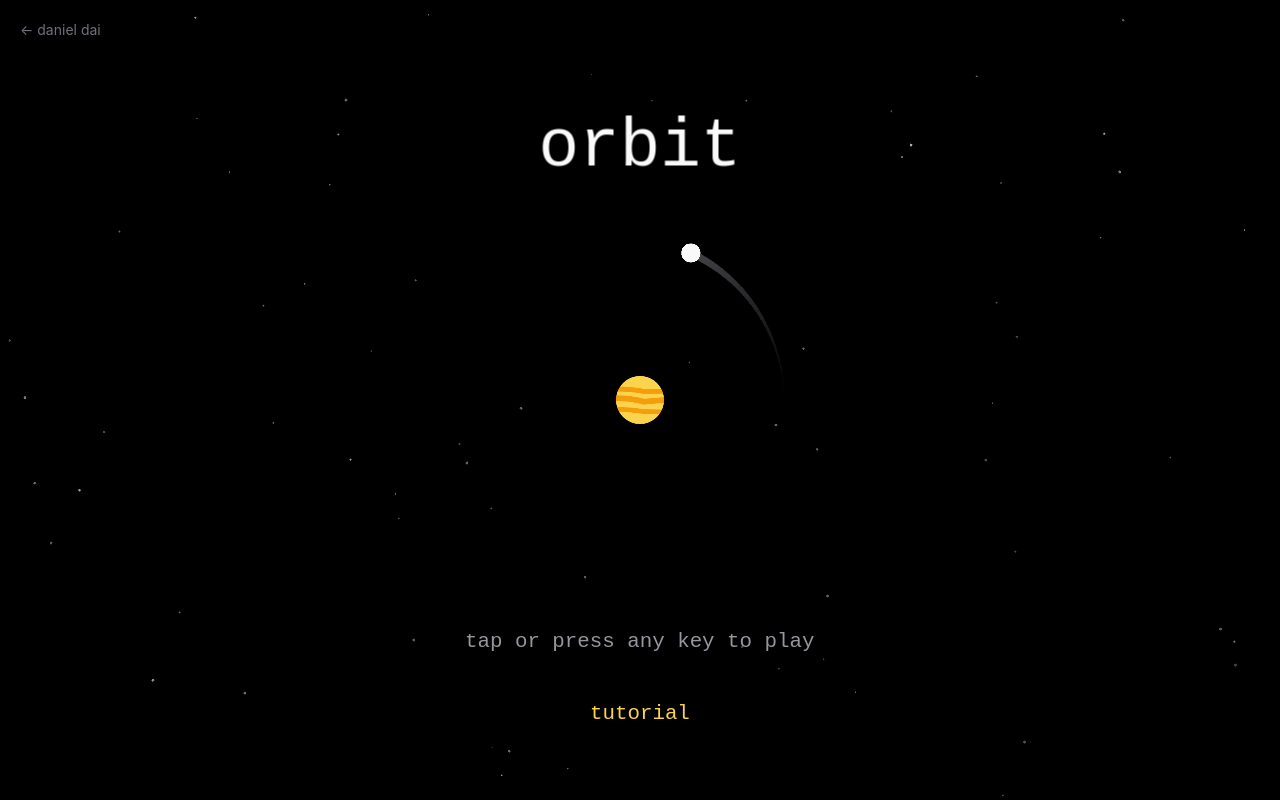
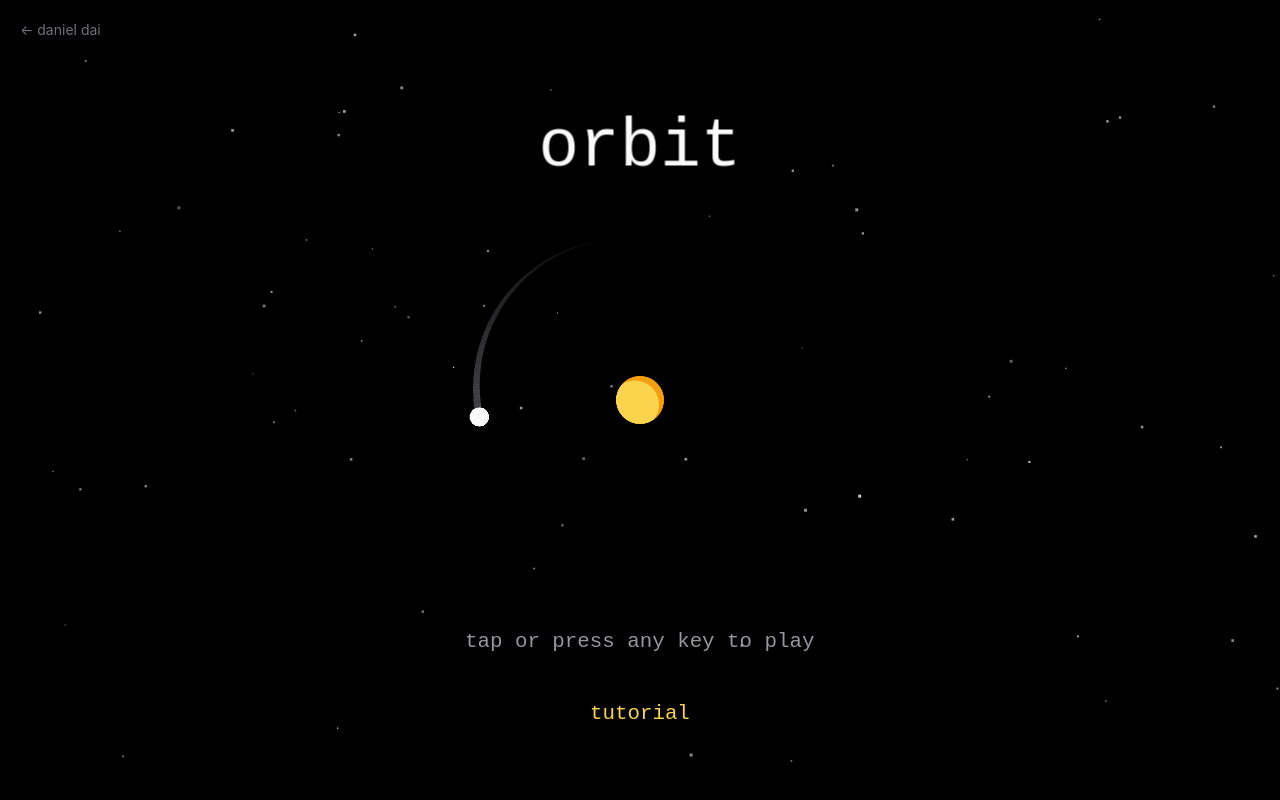
Before and after one commit to daidaniel/daidaniel.github.io, an Astro site: page /orbit in a window 1280 px wide. Built offline with nearby package versions, Linux system fonts and the light colour scheme; Astro itself is replaced by a stand-in of ours; animation ran at ten frames a second.

Commit message:
Crescent planet, wide dim thrust puffs, static baked starfield; fix sim-speed bug
- Planet: amber-500 shadow disc with an offset amber-300 lit circle —
  crescent shading, random light angle per load. Bands and glow removed.
- Thrust: wide faint amber puffs (0.57x planet radius, alpha 0.12, ~20/s,
  perpendicular spawn jitter) — subtler and broader than the wisps.
- Starfield: static, baked into one viewport-sized canvas texture (single
  draw call, rebuilt on resize) — the twinkle tweens are gone.
- Real lag root cause found while verifying: Phaser's delta smoothing caps
  deltas near the 60fps target, so a 30fps session ran the entire sim at
  half speed — that IS the 'lag'. fps.smoothStep=false; update() already
  clamps raw dt at 50ms. Sim now tracks wall time at any frame rate.

```diff
--- a/src/scripts/orbit.ts
+++ b/src/scripts/orbit.ts
@@ -95,8 +95,7 @@ class GameScene extends Phaser.Scene {
 
   trailGfx!: Phaser.GameObjects.Graphics;
   joyGfx!: Phaser.GameObjects.Graphics;
-  glow!: Phaser.GameObjects.Image; // engine glow on the planet's trailing edge
-  exhaustT = 0; // throttles wisp emission to ~30/s
+  exhaustT = 0; // throttles puff emission to ~20/s
   exhaust!: Phaser.GameObjects.Particles.ParticleEmitter;
   boom!: Phaser.GameObjects.Particles.ParticleEmitter;
   scoreText!: Phaser.GameObjects.Text;
@@ -107,7 +106,7 @@ class GameScene extends Phaser.Scene {
   menuTween: Phaser.Tweens.Tween | null = null; // the prompt pulse — killed on menu exit
   tutorialBtn: Phaser.GameObjects.Text | null = null;
 
-  stars: Phaser.GameObjects.Image[] = []; // twinkling backdrop, depth 0
+  starField: Phaser.GameObjects.Image | null = null; // static backdrop baked into one texture, depth 0
 
   // Tutorial state (mode "tutorial" only).
   tutStep = 0; // 1-based index into tutSteps
@@ -159,7 +158,7 @@ class GameScene extends Phaser.Scene {
     this.tutInterrupted = 0;
     this.restarting = false;
     this.moonActive = true; // the fresh moon image below is visible by default
-    this.stars = []; // previous scene's display objects died at shutdown
+    this.starField = null; // the previous scene's image died at shutdown
 
     this.makeTextures();
     this.deriveConstants();
@@ -168,15 +167,14 @@ class GameScene extends Phaser.Scene {
     this.buildStars();
     this.trailGfx = this.add.graphics().setDepth(1);
     this.exhaust = this.add.particles(0, 0, "disc", {
-      lifespan: 250,
-      speed: { min: this.u * 0.03, max: this.u * 0.08 },
-      scale: { start: this.planetR / 64 / 4.4, end: 0 },
-      alpha: { start: 0.35, end: 0 },
+      lifespan: 400,
+      speed: { min: this.u * 0.02, max: this.u * 0.05 },
+      scale: { start: this.planetR / 64 / 1.75, end: 0 },
+      alpha: { start: 0.12, end: 0 },
       tint: AMBER,
       emitting: false,
     });
     this.exhaust.setDepth(2);
-    this.glow = this.add.image(0, 0, "glow").setTint(AMBER).setAlpha(0).setDepth(2);
     this.planet = this.add.image(w / 2, h / 2, "planet").setDepth(3);
     this.moon = this.add.image(0, 0, "disc").setTint(WHITE).setDepth(4);
     this.boom = this.add.particles(0, 0, "disc", {
@@ -314,38 +312,23 @@ class GameScene extends Phaser.Scene {
     this.tutorialBtn = null;
   }
 
+  // Static field baked into one viewport-sized texture: a single draw call,
+  // random per load. Rebuilt on resize.
   buildStars() {
-    for (const s of this.stars) {
-      this.tweens.killTweensOf(s);
-      s.destroy();
-    }
-    this.stars = [];
     const { width: w, height: h } = this.scale;
+    this.starField?.destroy();
+    if (this.textures.exists("stars")) this.textures.remove("stars");
+    const ct = this.textures.createCanvas("stars", Math.max(1, w), Math.max(1, h))!;
+    const ctx = ct.getContext();
     const n = Math.round((w * h) / 15000);
     for (let i = 0; i < n; i++) {
       const d = lerp(1, 3, Math.random());
-      const base = lerp(0.4, 0.8, Math.random());
-      const star = this.add
-        .image(Math.random() * w, Math.random() * h, "disc")
-        .setDisplaySize(d, d)
-        .setTint(Math.random() < 0.25 ? WHITE : 0xd4d4d8)
-        .setAlpha(base)
-        .setDepth(0);
-      if (!REDUCED_MOTION) {
-        // Dim to 60% of base, never out — a full blackout reads as objects
-        // blinking into existence, not as stars.
-        this.tweens.add({
-          targets: star,
-          alpha: base * 0.6,
-          duration: lerp(2000, 6000, Math.random()),
-          delay: Math.random() * 4000,
-          yoyo: true,
-          repeat: -1,
-          ease: "Sine.InOut",
-        });
-      }
-      this.stars.push(star);
+      ctx.globalAlpha = lerp(0.4, 0.8, Math.random());
+      ctx.fillStyle = Math.random() < 0.25 ? "#fafafa" : "#d4d4d8";
+      ctx.fillRect(Math.random() * (w - 3), Math.random() * (h - 3), d, d);
     }
+    ct.refresh();
+    this.starField = this.add.image(0, 0, "stars").setOrigin(0).setDepth(0);
   }
 
   // Menu -> run happens in place (no restart): the idle sim is already a valid
@@ -567,35 +550,21 @@ class GameScene extends Phaser.Scene {
     g.fillPoints(pts, true);
     g.generateTexture("rock", 128, 128);
     g.destroy();
-    // Planet: amber disc with wavy darker latitude bands, clipped to the disc
-    // by the canvas composite mode. Waviness is random per load.
+    // Planet: amber disc with a darker crescent — a lit circle offset in a
+    // random direction per load over a shadow-toned base, clipped to the disc.
     const ct = this.textures.createCanvas("planet", 128, 128)!;
     const ctx = ct.getContext();
-    ctx.fillStyle = "#fcd34d"; // AMBER
+    ctx.fillStyle = "#f59e0b"; // amber-500 shadow tone
     ctx.beginPath();
     ctx.arc(64, 64, 64, 0, Math.PI * 2);
     ctx.fill();
     ctx.globalCompositeOperation = "source-atop";
-    ctx.strokeStyle = "#f59e0b"; // amber-500
-    const wave = () => (Math.random() - 0.5) * 12;
-    for (const y of [38, 64, 92]) {
-      ctx.lineWidth = lerp(10, 18, Math.random());
-      ctx.beginPath();
-      ctx.moveTo(-8, y + wave());
-      ctx.quadraticCurveTo(43, y + wave(), 74, y + wave());
-      ctx.quadraticCurveTo(105, y + wave(), 136, y + wave());
-      ctx.stroke();
-    }
+    const lightAngle = Math.random() * Math.PI * 2;
+    ctx.fillStyle = "#fcd34d"; // AMBER lit side
+    ctx.beginPath();
+    ctx.arc(64 + Math.cos(lightAngle) * 18, 64 + Math.sin(lightAngle) * 18, 64, 0, Math.PI * 2);
+    ctx.fill();
     ct.refresh();
-    // Soft radial falloff for the engine glow.
-    const gt = this.textures.createCanvas("glow", 64, 64)!;
-    const gctx = gt.getContext();
-    const grad = gctx.createRadialGradient(32, 32, 0, 32, 32, 32);
-    grad.addColorStop(0, "rgba(255,255,255,1)");
-    grad.addColorStop(1, "rgba(255,255,255,0)");
-    gctx.fillStyle = grad;
-    gctx.fillRect(0, 0, 64, 64);
-    gt.refresh();
   }
 
   deriveConstants() {
@@ -621,7 +590,6 @@ class GameScene extends Phaser.Scene {
 
   applySizes() {
     this.planet.setDisplaySize(this.planetR * 2, this.planetR * 2);
-    this.glow.setDisplaySize(this.planetR * 1.8, this.planetR * 1.8);
     this.moon.setDisplaySize(this.moonR * 2, this.moonR * 2);
     for (const a of this.asteroids) a.img.setDisplaySize(a.r * 2, a.r * 2);
   }
@@ -714,18 +682,21 @@ class GameScene extends Phaser.Scene {
       if (Math.abs(this.pv.y) > this.u * 0.1) this.squash(false);
       this.pv.y = 0;
     }
-    // Thrust visuals: soft glow on the trailing edge + throttled amber wisps.
+    // Thrust trail: wide, faint amber puffs behind the planet — spawn points
+    // jittered perpendicular to the thrust so the trail reads broad.
     if (input.length() > 0.1) {
-      const n = input.clone().normalize();
-      this.glow.setPosition(this.planet.x - n.x * this.planetR, this.planet.y - n.y * this.planetR);
       this.exhaustT += dt;
-      if (this.exhaustT > 0.033) {
+      if (this.exhaustT > 0.05) {
         this.exhaustT = 0;
-        this.exhaust.emitParticleAt(this.glow.x, this.glow.y, 1);
+        const n = input.clone().normalize();
+        const j = (Math.random() - 0.5) * 0.8 * this.planetR;
+        this.exhaust.emitParticleAt(
+          this.planet.x - n.x * this.planetR - n.y * j,
+          this.planet.y - n.y * this.planetR + n.x * j,
+          1,
+        );
       }
     }
-    const glowTarget = input.length() > 0.1 ? 0.35 : 0;
-    this.glow.alpha += (glowTarget - this.glow.alpha) * Math.min(1, dt * 10);
 
     // Moon physics + telegraphs + loss live in moonTick; it can end the run.
     if (this.moonActive) this.moonTick(dt);
@@ -1007,6 +978,10 @@ document.fonts.ready.then(() => {
     type: Phaser.AUTO,
     parent: "game",
     backgroundColor: BG,
+    // Raw deltas: Phaser's smoothing caps delta near the 60fps target, which
+    // runs the whole sim at half speed on a 30fps display/session. update()
+    // already clamps dt at 50ms for spikes.
+    fps: { smoothStep: false },
     scale: { mode: Phaser.Scale.RESIZE, autoCenter: Phaser.Scale.CENTER_BOTH },
     scene: GameScene,
   });
```
Also changed, not shown: docs/orbit.md (+3 -3 lines).
